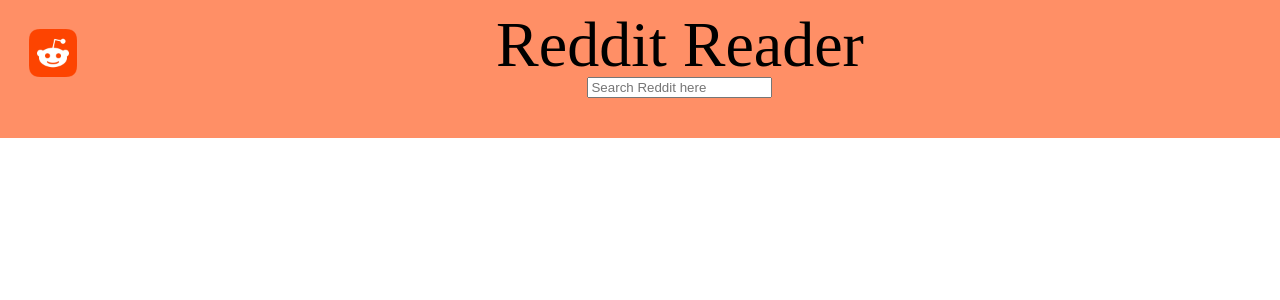
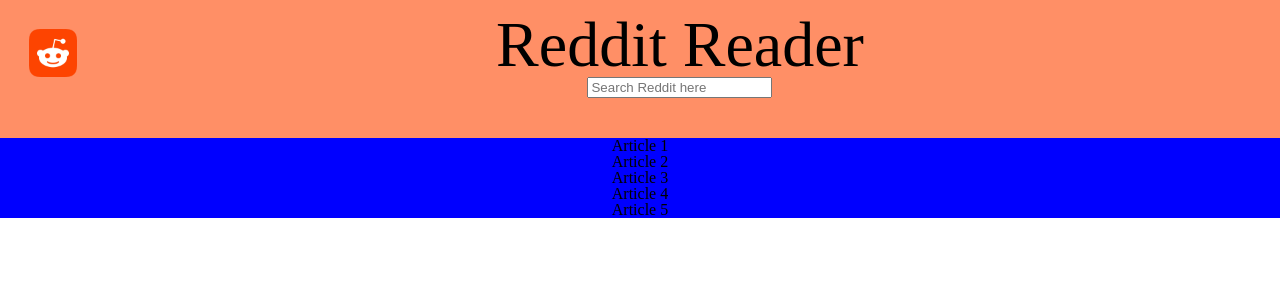
Before and after one commit to AdeKnowles/reddit-client, a React (Vite) app in the folder reddit-client/: page / in a window 1280 px wide. Shown: the top 300 px of the page. Built offline with nearby package versions, Linux system fonts and the light colour scheme; a web font is replaced by a local one.

Commit message:
added Articles component as a placeholder

```diff
--- a/reddit-client/src/app/App.jsx
+++ b/reddit-client/src/app/App.jsx
@@ -1,5 +1,6 @@
-import './App.css'
-import SearchBar from '../features/searchBar/SearchBar'
+import './App.css';
+import SearchBar from '../features/searchBar/SearchBar';
+import Articles from '../features/articles/Articles';
 
 function App() {
 
@@ -7,6 +8,9 @@ function App() {
     <>
       <div>
         <SearchBar />
+        <main>
+          <Articles />
+        </main>
       </div>
     </>
   )
--- /dev/null
+++ b/reddit-client/src/features/articles/Articles.jsx
@@ -0,0 +1,14 @@
+import React from "react";
+import styles from  "./articles.module.css";
+
+export default function Articles() {
+    return (
+        <section className={styles.articles}>
+            <p>Article 1</p>
+            <p>Article 2</p>
+            <p>Article 3</p>
+            <p>Article 4</p>
+            <p>Article 5</p>
+        </section>
+    );
+}
--- /dev/null
+++ b/reddit-client/src/features/articles/articles.module.css
@@ -0,0 +1,3 @@
+.articles {
+    background-color: blue;
+}
```
